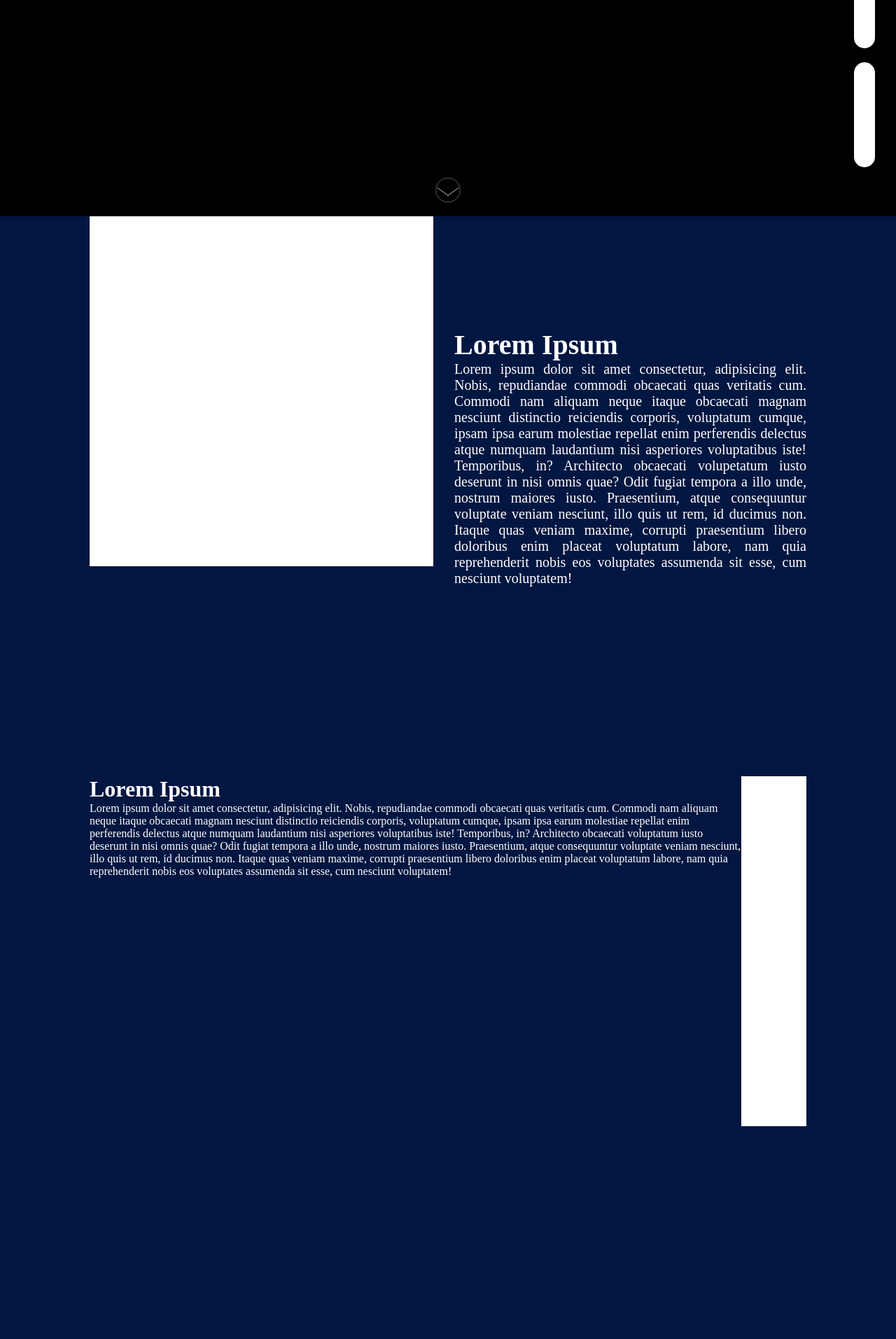
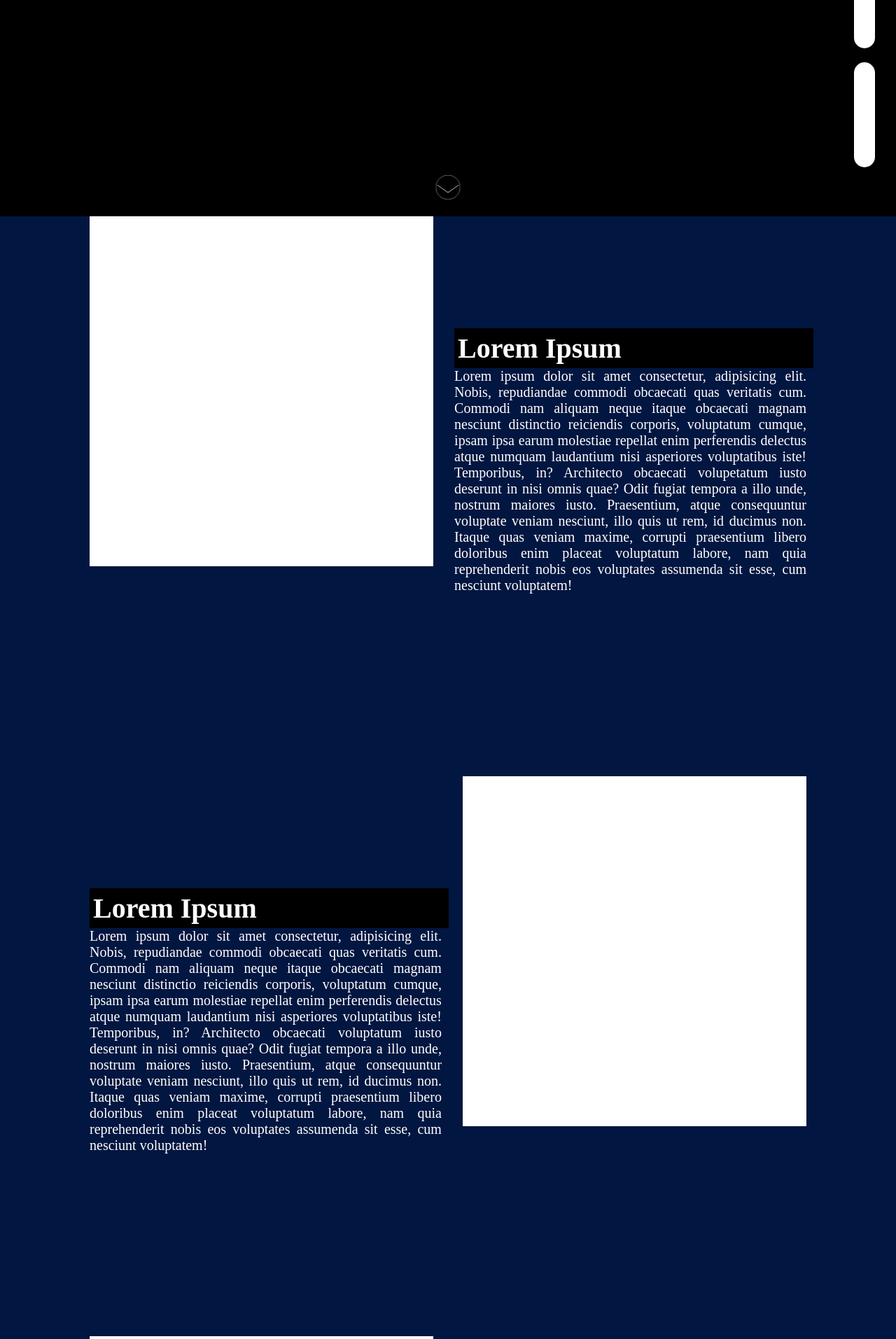
Before and after one commit to Nutz3r/Portfolio, a PHP site: page / in a window 1280 px wide. Shown: the part 491-2404 px from the top of the page at 70% size. Run offline with PHP 8.4, Linux system fonts and the light colour scheme; some web fonts are replaced.

Commit message:
Accueil et profil

```diff
--- a/index.html
+++ b/index.html
@@ -13,50 +13,42 @@
 <!-- ******************************************************** -->
     <nav>
         <a class="btn_name" href="#profil">
-            <div class="block-button">
                 <div id="button">
                     <div class="button-hover">
                         <div class="button-triangle"></div>
                         <div class="button-body"></div>
                     </div>
                 </div>
-            </div>
             <h1 id="titre1">Profil</h1>
         </a>
 
         <a class="btn_name" href="#competences">
-            <div class="block-button">
                 <div id="button">
                     <div class="button-hover">
                         <div class="button-triangle"></div>
                         <div class="button-body"></div>
                     </div>
                 </div>
-            </div>
             <h1 id="titre1">Compétences</h1>
         </a>
 
         <a class="btn_name" href="#galerie">
-            <div class="block-button">
                 <div id="button">
                     <div class="button-hover">
                         <div class="button-triangle"></div>
                         <div class="button-body"></div>
                     </div>
                 </div>
-            </div>
             <h1 id="titre1">Galerie</h1>
         </a>
 
         <a class="btn_name" href="#contact">
-            <div class="block-button">
                 <div id="button">
                     <div class="button-hover">
                         <div class="button-triangle"></div>
                         <div class="button-body"></div>
                     </div>
                 </div>
-            </div>
             <h1 id="titre1">Contact</h1>
         </a>
   </nav>
@@ -86,24 +78,28 @@
 
 
     <div id="profil">
-        <div class="part1">
+        <div class="left-content">
             <div class="contenu"></div>
-            <div class="texte">
+            <div class="infos texte">
                 <h1>Lorem Ipsum</h1>
                 <p>Lorem ipsum dolor sit amet consectetur, adipisicing elit. Nobis, repudiandae commodi obcaecati quas veritatis cum. Commodi nam aliquam neque itaque obcaecati magnam nesciunt distinctio reiciendis corporis, voluptatum cumque, ipsam ipsa earum molestiae repellat enim perferendis delectus atque numquam laudantium nisi asperiores voluptatibus iste! Temporibus, in? Architecto obcaecati volupetatum iusto deserunt in nisi omnis quae? Odit fugiat tempora a illo unde, nostrum maiores iusto. Praesentium, atque consequuntur voluptate veniam nesciunt, illo quis ut rem, id ducimus non. Itaque quas veniam maxime, corrupti praesentium libero doloribus enim placeat voluptatum labore, nam quia reprehenderit nobis eos voluptates assumenda sit esse, cum nesciunt voluptatem!</p>
             </div>
         </div>
 
-        <div class="part2">
+        <div class="right-content">
             <div class="contenu"></div>
-            <div class="texte-droite">
+            <div class="infos texte-droite">
                 <h1>Lorem Ipsum</h1>
                 <p>Lorem ipsum dolor sit amet consectetur, adipisicing elit. Nobis, repudiandae commodi obcaecati quas veritatis cum. Commodi nam aliquam neque itaque obcaecati magnam nesciunt distinctio reiciendis corporis, voluptatum cumque, ipsam ipsa earum molestiae repellat enim perferendis delectus atque numquam laudantium nisi asperiores voluptatibus iste! Temporibus, in? Architecto obcaecati voluptatum iusto deserunt in nisi omnis quae? Odit fugiat tempora a illo unde, nostrum maiores iusto. Praesentium, atque consequuntur voluptate veniam nesciunt, illo quis ut rem, id ducimus non. Itaque quas veniam maxime, corrupti praesentium libero doloribus enim placeat voluptatum labore, nam quia reprehenderit nobis eos voluptates assumenda sit esse, cum nesciunt voluptatem!</p>
             </div>
         </div>
 
-        <div class="part3">
+        <div class="left-content">
             <div class="contenu"></div>
+            <div class="infos texte">
+                <h1>Lorem Ipsum</h1>
+                <p>Lorem ipsum dolor sit amet consectetur, adipisicing elit. Nobis, repudiandae commodi obcaecati quas veritatis cum. Commodi nam aliquam neque itaque obcaecati magnam nesciunt distinctio reiciendis corporis, voluptatum cumque, ipsam ipsa earum molestiae repellat enim perferendis delectus atque numquam laudantium nisi asperiores voluptatibus iste! Temporibus, in? Architecto obcaecati volupetatum iusto deserunt in nisi omnis quae? Odit fugiat tempora a illo unde, nostrum maiores iusto. Praesentium, atque consequuntur voluptate veniam nesciunt, illo quis ut rem, id ducimus non. Itaque quas veniam maxime, corrupti praesentium libero doloribus enim placeat voluptatum labore, nam quia reprehenderit nobis eos voluptates assumenda sit esse, cum nesciunt voluptatem!</p>
+            </div>
         </div>
 
     </div>
--- a/style.css
+++ b/style.css
@@ -12,20 +12,19 @@ html{
 /***** MENU *****/
 
 nav{
+    height: 100vh;
     display: flex;
     flex-direction: column;
-    height: 100vh;
     position: fixed;
-    z-index: 1000;
     right: 0;
     margin-right: 30px;
     justify-content: center;
     gap: 20px;
+    z-index: 1000;
 }
 
 .btn_name{
     position: relative;
-    height: 150px;
 }
 
 .btn_name:hover h1{
@@ -33,15 +32,8 @@ nav{
     opacity: 1;
 }
 
-
 :root{
     --button-width: 30px;
-}
-
-.block-button{
-    display: flex;
-    position: relative;
-    justify-content: flex-end;
 }
 
 #button{
@@ -50,8 +42,8 @@ nav{
     border-radius: 30px;
     background-color: white;
     position: relative;
-    z-index: 2;
     overflow-y: hidden;
+    z-index: 1;
 }
 
 .button-hover{
@@ -65,7 +57,6 @@ nav{
 #button:hover .button-hover{
     top: 0;
 }
-
 
 .button-triangle{
     width: 0;
@@ -87,29 +78,25 @@ nav h1{
     font-weight: 100;
     position: absolute;
     transform: translateY(-50%);
+    color: white;
+    pointer-events: none;
     transition: all 1s;
     right: 0;
     opacity: 0;
-    color: white;
     top: 50%;
-    pointer-events: none;
-    white-space: nowrap;
 }
-
 
 /***** ACCUEIL *****/
 
 #accueil{
-    /*
+    /* Pour la suite
     top: 0;
     left: 0;
     z-index: 1;
-        Pour la suite */
-        width: 100%;
+         */
+        display: flex;
         height: 100vh;
         background-color: black;
-        display: flex;
-        align-items: flex-start;
         flex-direction: column;
         justify-content: center;
 }
@@ -118,22 +105,19 @@ nav h1{
     font-family: 'Aboreto', cursive;
     font-size: 70px;
     font-weight: 100;
-    position: relative;
 }
-
 
 .bouton-accueil{
     width: 150px;
-    height: 30px;
+    border-radius: 30px;
+    background-color: white;
+    border: 1px solid white;
     font-family: 'Aboreto', cursive;
     font-weight: 800;
-    border-radius: 30px;
-    background-color: white;
     text-decoration: none;
     color: black;
     text-align: center;
     line-height: 30px;
-    border: 1px solid white;
 }
 
 .bouton-accueil:hover{
@@ -141,7 +125,6 @@ nav h1{
     background-color: black;
     border: 1px solid white;
 }
-
 
 .choice{
     display: flex;
@@ -151,28 +134,18 @@ nav h1{
 
 .discover{
     width: fit-content;
-    height: fit-content;
     color: white;
     margin-left: 10%;
 }
 
-
 .arrow{
     width: 35px;
-    height: 35px;
     animation: blinker 2.2s linear infinite;
-    justify-content: center;
     position: absolute;
     bottom: 20px;
     left: 50%;
     transform: translateX(-50%);
 }
-
-.arrow a{
-    width: 35px;
-}
-
-
 
 @keyframes blinker {
   50% {
@@ -182,45 +155,27 @@ nav h1{
 /***** PROFIL *****/
 
 #profil{
-    display: flex;
-    flex-direction: column;
-    width: 100%;
     background-color: #011640;
     color: white;
 }
 
-
-.part1{
+.left-content{
     display: flex;
     width: 80%;
     height: 100vh;
     margin: 0 auto;
 
-    position: relative;
-    z-index: 1;
-
+    justify-content: center;
 }
 
-.part2{
-    display: flex;
-    justify-content: flex-end;
-    width: 80%;
-    height: 200vh;
-    margin: 0 auto;
-    position: relative;
-    z-index: 2;
-    flex-direction: row-reverse;
-}
-
-.part3{
+.right-content{
     display: flex;
     width: 80%;
-    height: 200vh;
+    height: 100vh;
     margin: 0 auto;
-    position: relative;
-    z-index: 3;
+    flex-direction: row-reverse;
+    justify-content: center;
 }
-
 
 .contenu{
     position: sticky;
@@ -228,16 +183,31 @@ nav h1{
     width: 500px;
     top: 20%;
     background: white;
-    color: black;
+    z-index: 1;
   }
 
-  .texte{
+.texte{
     width: 50%;
     position: relative;
     top: 20%;
     margin-left: 30px;
     text-align: justify;
     font-size: 20px;
+}
+
+.texte-droite{
+    width: 50%;
+    position: relative;
+    top: 20%;
+    margin-right: 30px;
+    text-align: justify;
+    font-size: 20px;
+}
+
+.infos h1{
+    background-color: black;
+    width: 100%;
+    padding: 5px;
 }
 
 
```
